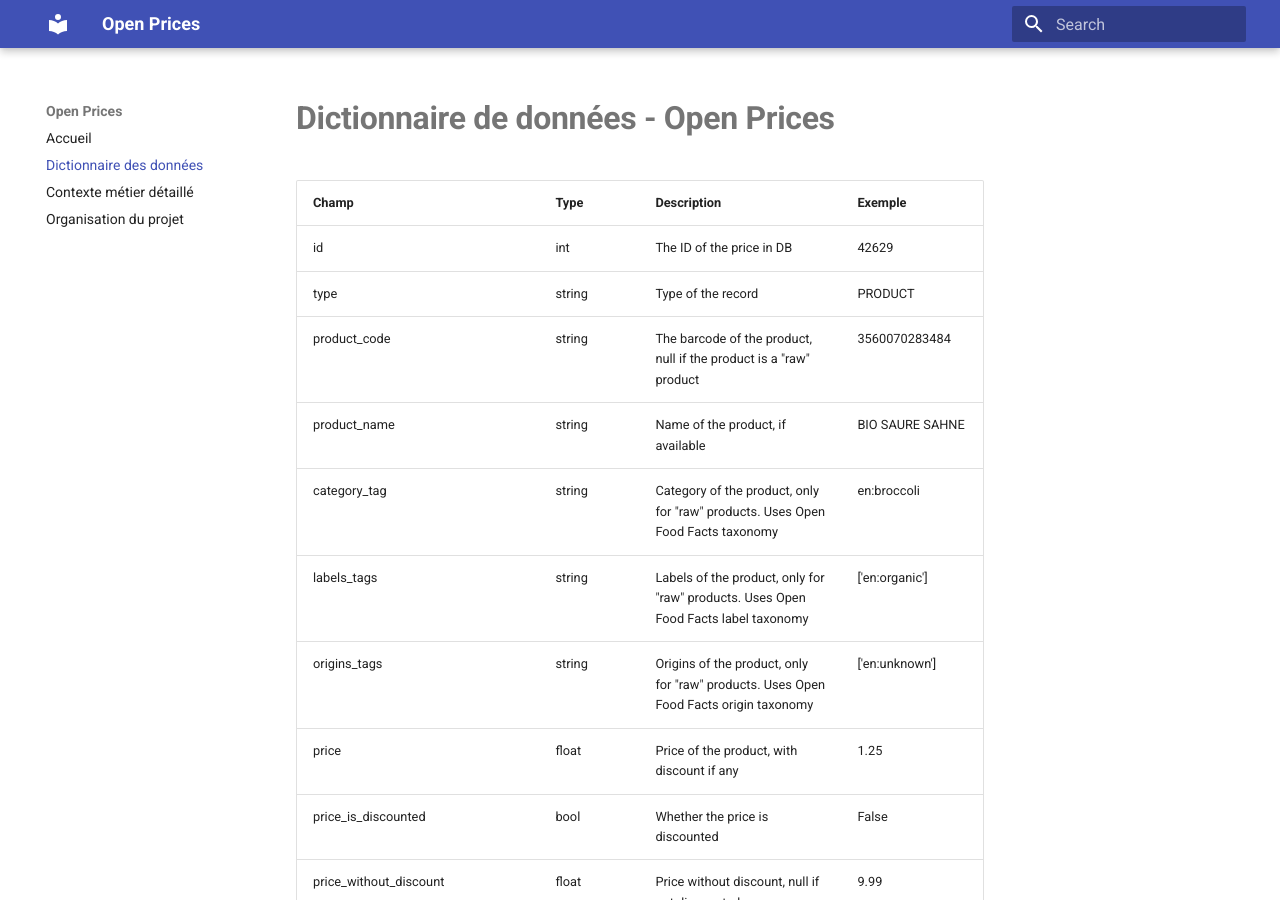
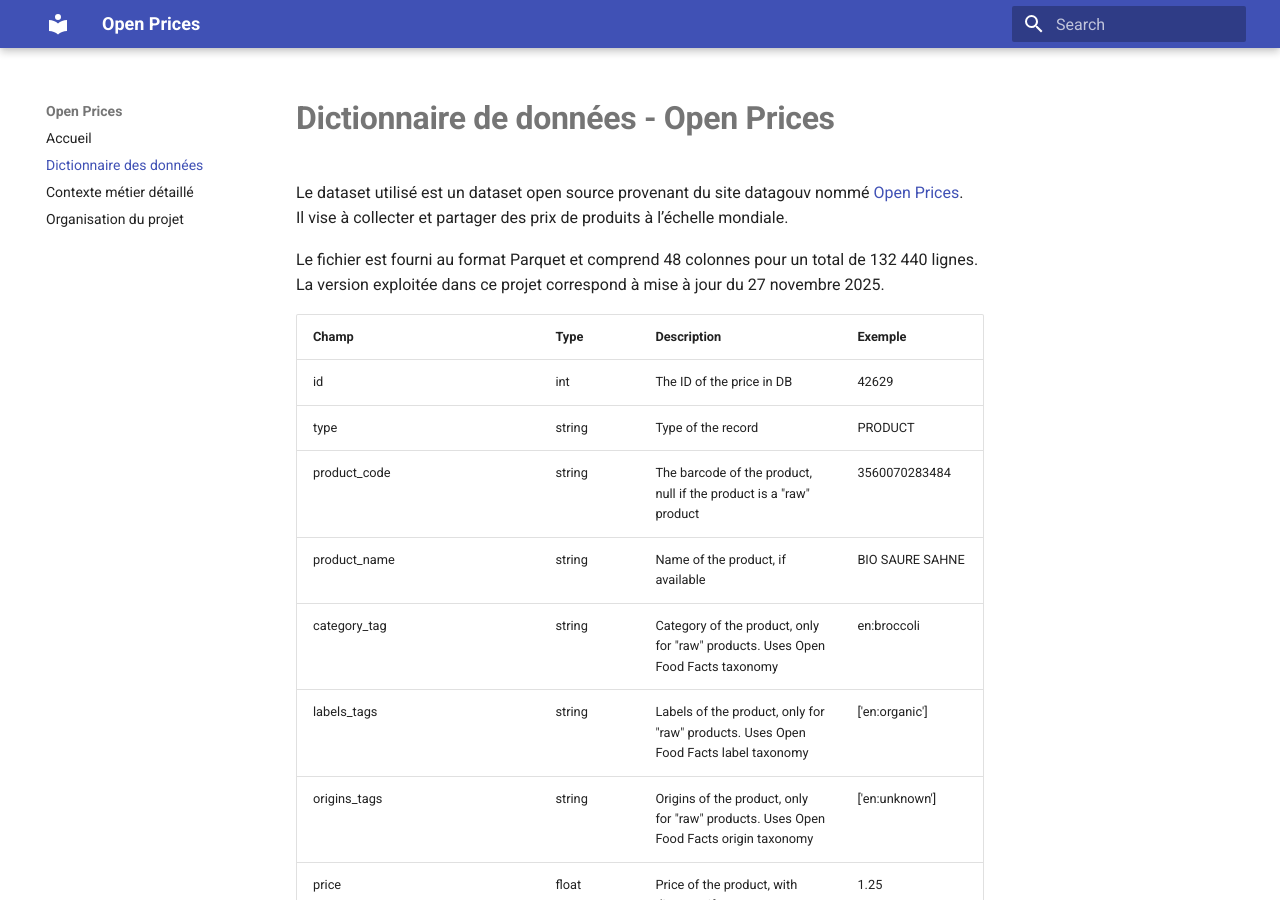
Before and after one commit to Ornellah/open_prices, an MkDocs documentation site: the page built from docs/dictionnaire_donnees.md, in a window 1280 px wide and 900 px high. Built offline with MkDocs 1.6.1 and Material for MkDocs 9.7.7, drawn with Linux system fonts in a browser that asks for light colours.

Commit message:
add documentation on used dataset

```diff
--- a/docs/dictionnaire_donnees.md
+++ b/docs/dictionnaire_donnees.md
@@ -1,4 +1,12 @@
 # **Dictionnaire de données - Open Prices**
+
+
+Le dataset utilisé est un dataset open source provenant du site datagouv nommé [Open Prices](https://www.data.gouv.fr/datasets/open-prices/).
+Il vise à collecter et partager des prix de produits à l’échelle mondiale.
+
+Le fichier est fourni au format Parquet et comprend 48 colonnes pour un total de 132 440 lignes.
+La version exploitée dans ce projet correspond à mise à jour du 27 novembre 2025.
+
 
 | Champ | Type | Description | Exemple |
 |-------|------|-------------|---------|
--- a/mkdocs.yml
+++ b/mkdocs.yml
@@ -1,7 +1,7 @@
 site_name: Open Prices
 
 nav:
-  - Accueil: accueil.md
+  - Accueil: index.md
   - Dictionnaire des données: dictionnaire_donnees.md
   - Contexte métier détaillé: contexte_metier_detaille.md
   - Organisation du projet: organisation_projet.md
```
Also changed, not shown: README.md (+11 -2 lines).
